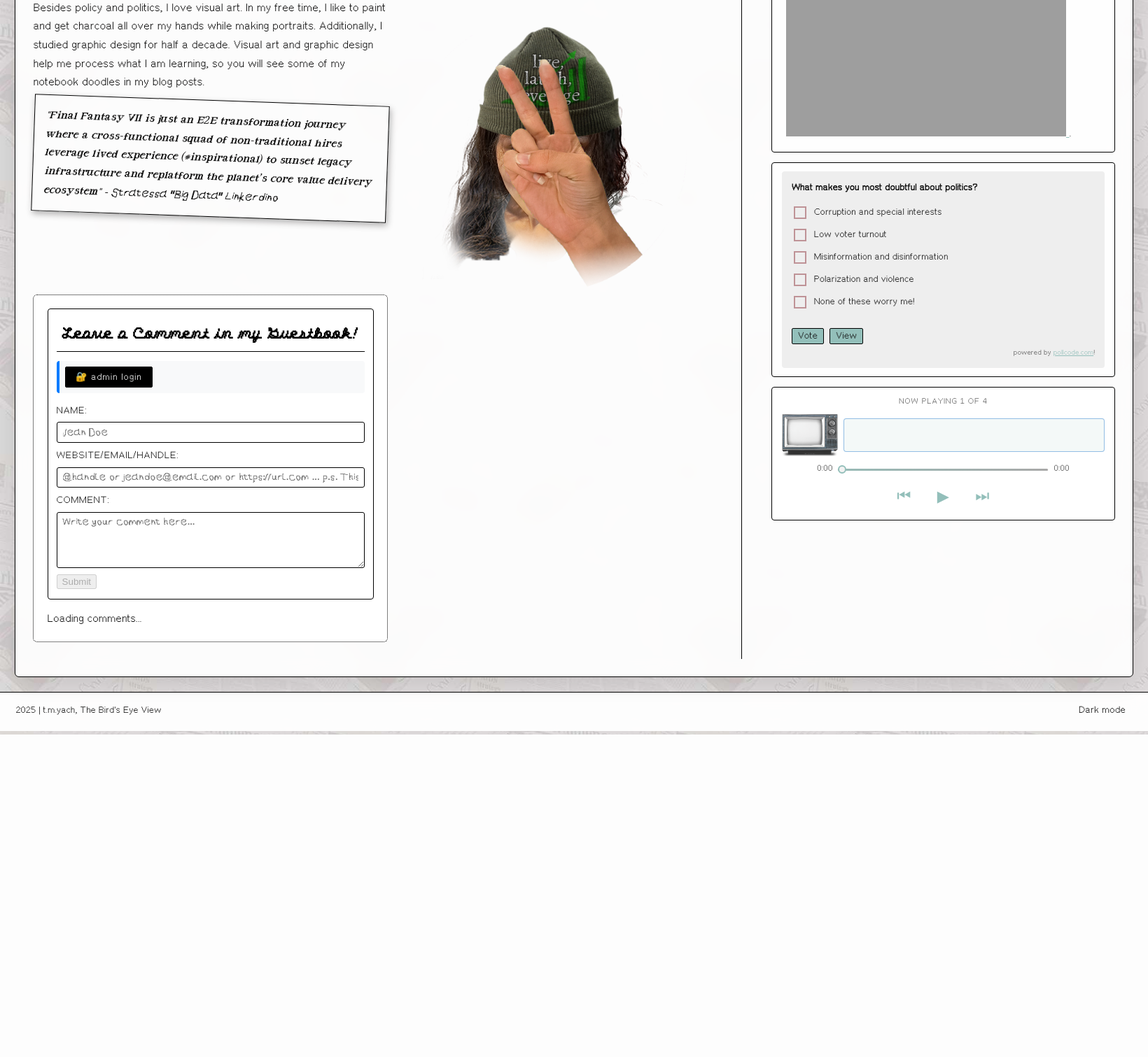
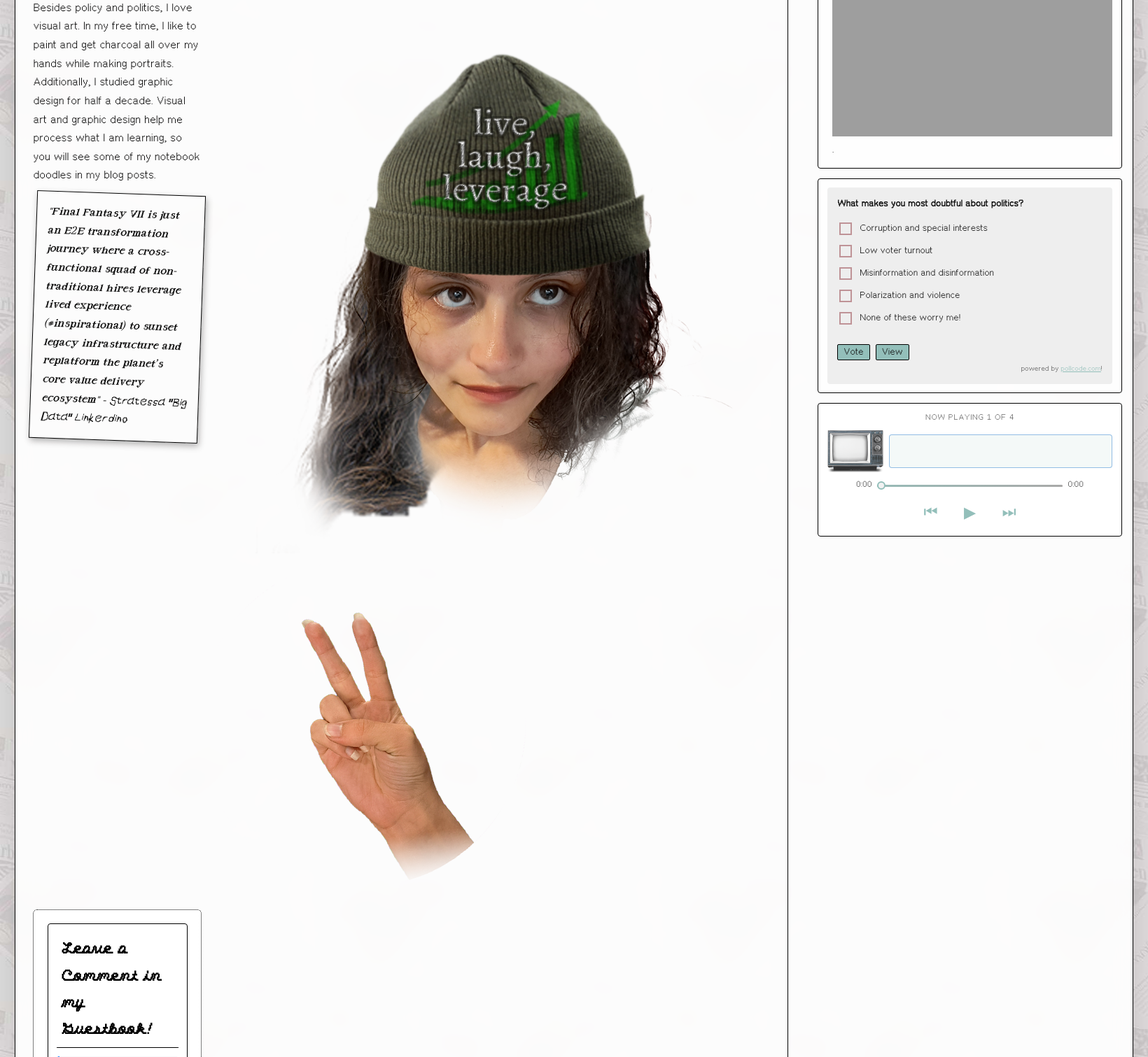
Before and after one commit to tmyach/tmyach.github.io, a PHP site: page / in a window 1640 px wide. Shown: the part 357-1868 px from the top of the page at 70% size. Before the commit the page ends 1407 px from the top, so only its background shows below. Run offline with PHP 8.4, Linux system fonts and the light colour scheme; some libraries are stand-ins or nearby versions; some web fonts are replaced; grey boxes are pictures that could not be loaded.

Commit message:
hand shake

```diff
--- a/light.css
+++ b/light.css
@@ -223,35 +223,6 @@ html, body {
   padding: 1rem;
   box-shadow: 2px 4px 10px rgba(0, 0, 0, 0.3);
 }
-
-.photo {
-  position: relative;
-  display: inline-block;
-  width: 400px;
-  height: 400px;
-  line-height: 0;
-}
-
-.photo .photo-img {
-  position: absolute;
-  width: auto;
-  height: auto;
-  max-width: 100%;
-  max-height: 100%;
-}
-
-.photo .hat {
-  top: 0;
-  left: 0;
-  z-index: 1;
-}
-
-.photo .hand {
-  top: 20px;  /* down 20px */
-  left: 30px; /* right 30px */
-  z-index: 10;
-}
-
 
 .block img[alt*="sudoroth"] {
   position: absolute;
--- a/portfolio.html
+++ b/portfolio.html
@@ -12,6 +12,7 @@
     <link id="theme-style" rel="stylesheet" href="light.css">
     <link href="fonts.css" rel="stylesheet" type="text/css">
     <link href="responsive.css" rel="stylesheet">
+    <link href="handshake.css" rel="stylesheet">
     <link href="portfolio.css" rel="stylesheet">
 
     <!-- fonts -->
```
Also changed, not shown: handshake.css (added, +45 -0 lines).
